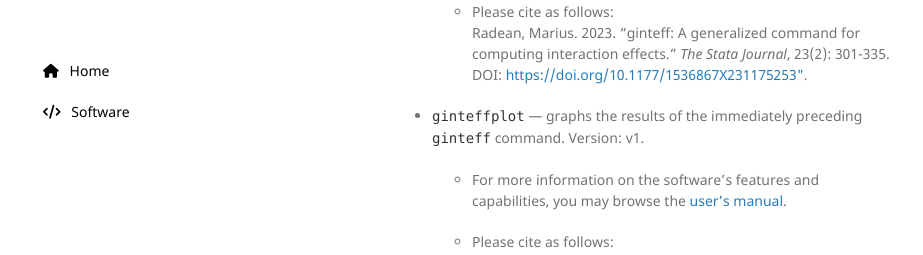
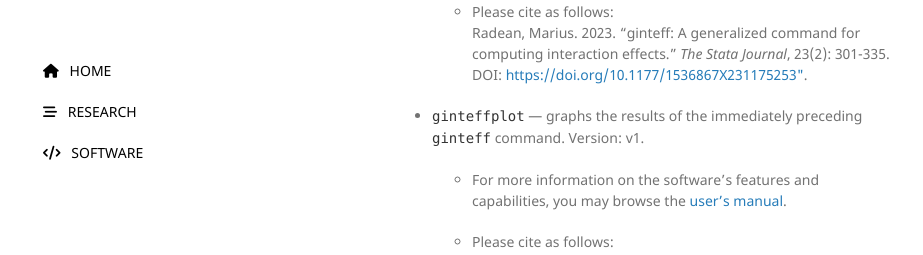
Before and after one commit to mradean/mradean.github.io, a Jekyll site: the page built from software.md, in a window 1280 px wide. Shown: the part 338-593 px from the top of the page, without its empty margins (178-1101 px from the left). Built offline with Jekyll 4.4.1, drawn with Linux system fonts in a browser that asks for light colours; our own code applies the rules of GitHub Pages for plain Markdown files.

Commit message:
Update default.html

```diff
--- a/_layouts/default.html
+++ b/_layouts/default.html
@@ -28,8 +28,9 @@
 
         <p>&nbsp;</p>
 
-        <p>&nbsp;&nbsp; <a href="{{ "/" | absolute_url }}" style="color: black"><i class="fa-solid fa-house"></i> &nbsp; Home</a></p>
-        <p>&nbsp;&nbsp; <a href="https://mradean.github.io/new/software.html" style="color: black"><i class="fa-solid fa-code"></i> &nbsp; Software</a></p>
+        <p>&nbsp;&nbsp; <a href="{{ "/" | absolute_url }}" style="color: black"><i class="fa-solid fa-house"></i> &nbsp; HOME</a></p>
+        <p>&nbsp;&nbsp; <a href="https://mradean.github.io/new/research.html" style="color: black"><i class="fa-solid fa-bars-staggered"></i> &nbsp; RESEARCH</a></p>
+        <p>&nbsp;&nbsp; <a href="https://mradean.github.io/new/software.html" style="color: black"><i class="fa-solid fa-code"></i> &nbsp; SOFTWARE</a></p>
 
 <!--
         {% if site.github.is_project_page %}
```
